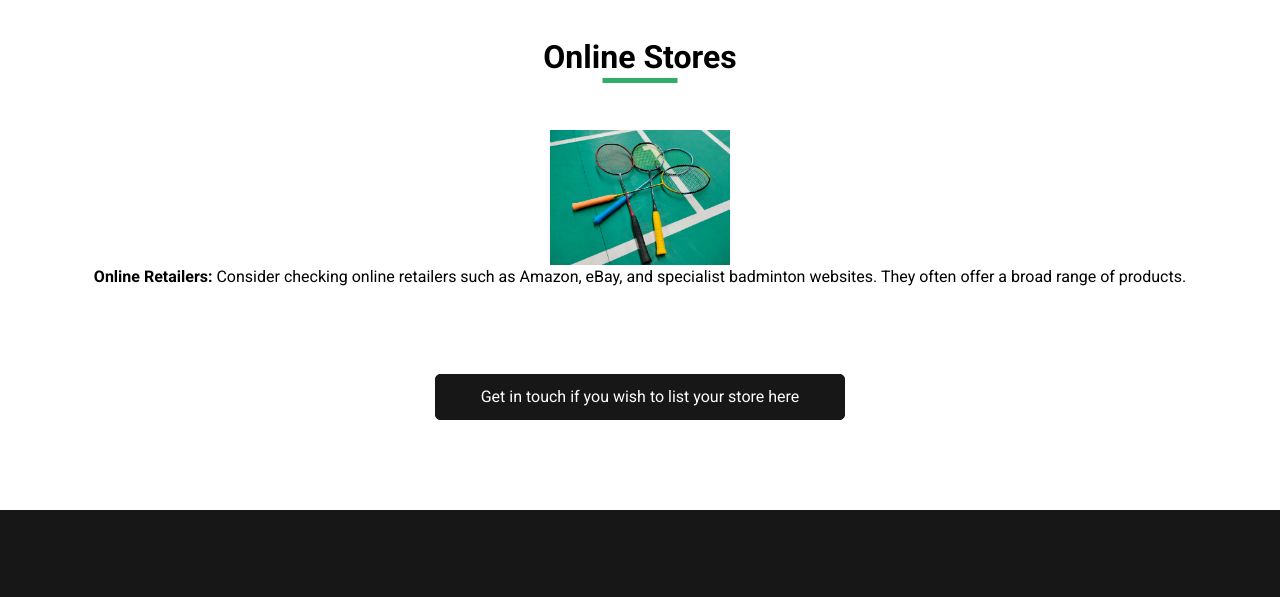
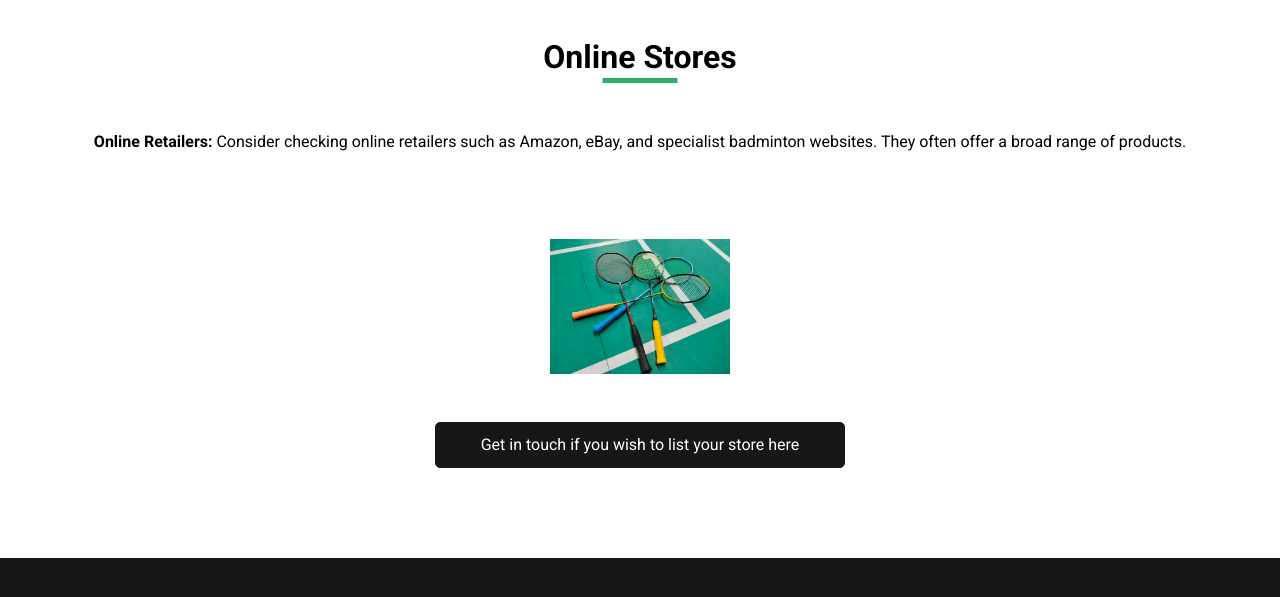
Before and after one commit to HelzSyd/Badminton101AU, a plain HTML site: page gears.html in a window 1280 px wide. Shown: the part 780-1377 px from the top of the page. Drawn offline with nearby package versions, Linux system fonts and the light colour scheme.

Commit message:
img position
img position

```diff
--- a/gears.html
+++ b/gears.html
@@ -130,10 +130,7 @@ Local Stores
               </div>
 
           <div class="how_container">
-            <div class="img-box">
-<img src="images/rc.jpg" width="180px" alt="rc" />
-</div>
-            <p>
+        <p>
             <b>  Online Retailers: </b>Consider checking online retailers such as Amazon, eBay, and specialist badminton websites.
               They often offer a broad range of products.
 
@@ -144,6 +141,12 @@ Local Stores
             <!-- keep it for map-->
 
             </div>
+            <div style="text-align: center;">
+<img src="images/rc.jpg" width="180px" alt="rc" />
+</div>
+
+<br>
+    <br>
             <div class="btn-box">
               <a href="#ct">
               Get in touch if you wish to list your store here
```
